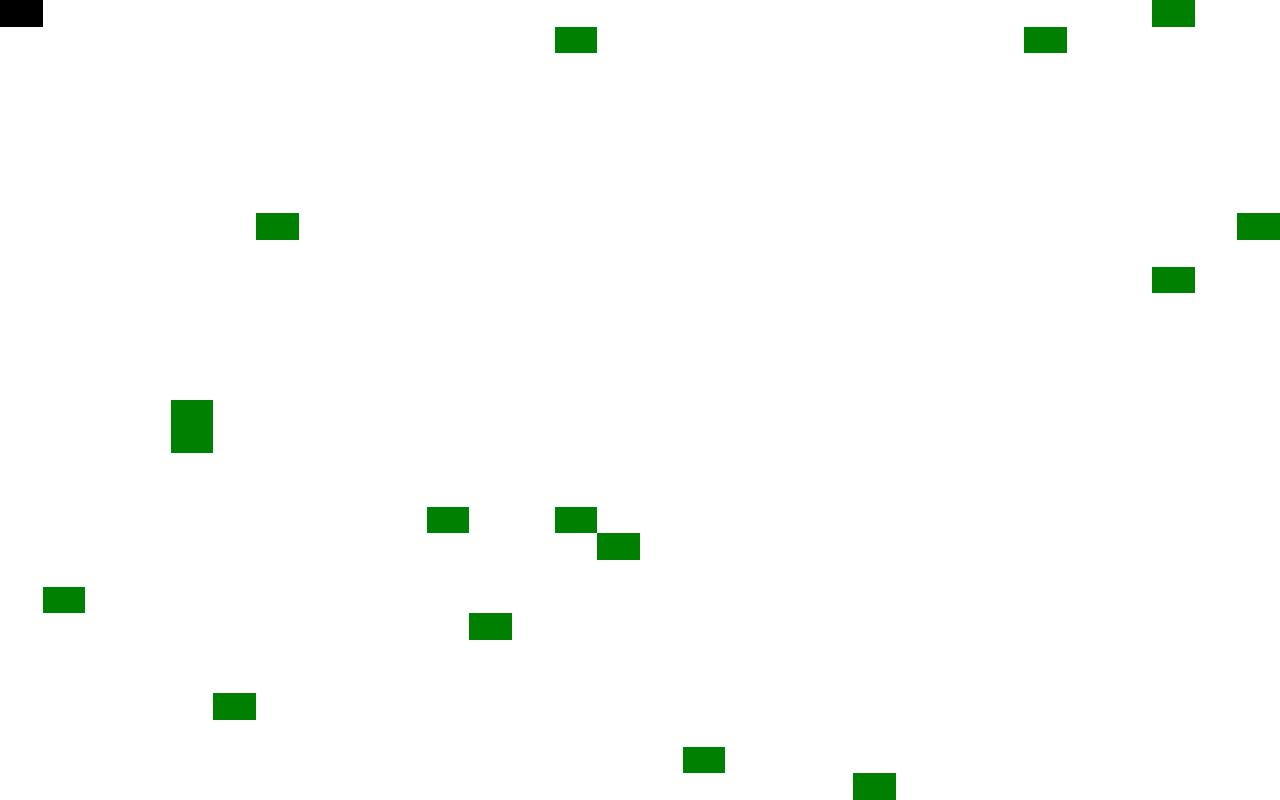
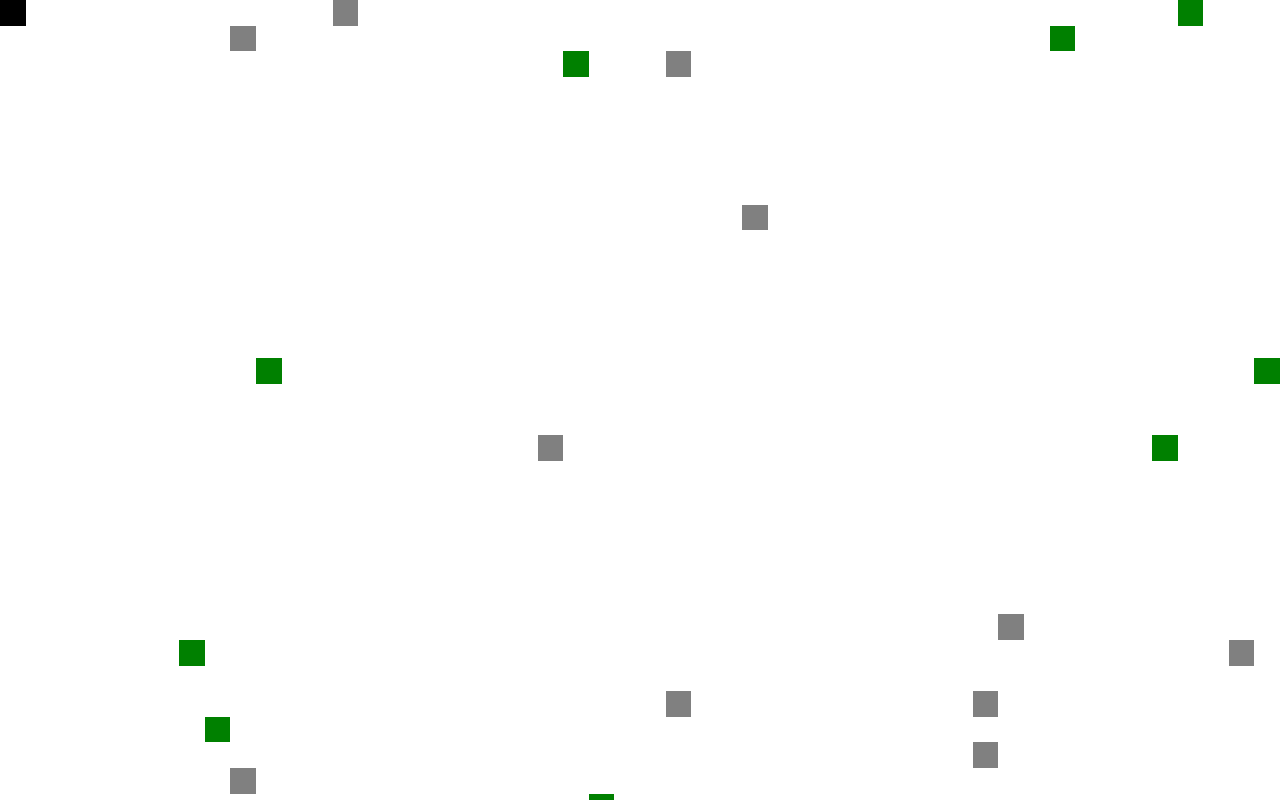
Before and after one commit to Tafby/ski-free, a React (Create React App) app: page / in a window 1280 px wide. Built offline with nearby package versions, Linux system fonts and the light colour scheme.

Commit message:
rethinking the movement of skier, makes trees and rocks move based on skier movement

```diff
--- a/src/App.css
+++ b/src/App.css
@@ -1,11 +1,11 @@
 .grid {
 	display: grid;
 	position: fixed;
-	grid-template-columns: repeat(30, 1fr);
-	grid-template-rows: repeat(30, 1fr);
+	grid-template-columns: repeat(50, 1fr);
+	grid-template-rows: repeat(50, 1fr);
 	background-color: white;
-	width: 100%;
-	height: 100%;
+	width: 100vw;
+	height: 100vw;
 }
 .skier {
 	background-color: black;
@@ -13,3 +13,6 @@
 .tree {
 	background-color: green;
 }
+.rock {
+	background-color: grey;
+}
--- a/src/Grid.js
+++ b/src/Grid.js
@@ -1,6 +1,7 @@
 import React, { Component } from 'react';
 import Skier from './Skier';
 import Tree from './Tree';
+import Rock from './Rock';
 
 export default class Grid extends Component {
 	constructor(props) {
@@ -11,6 +12,7 @@ export default class Grid extends Component {
 			moveRow: 0,
 			moveColumn: 0,
 			treeCoords: [ [ Math.floor(Math.random() * 30) + 1, Math.floor(Math.random() * 30) + 1 ] ],
+			rockCoords: [ [ 2, 5 ] ],
 			direction: 'ArrowRight'
 		};
 	}
@@ -19,6 +21,7 @@ export default class Grid extends Component {
 		document.addEventListener('keydown', this.keyListener);
 		this.intervalID = window.setInterval(this.gameLoop, 100);
 		this.generateTrees();
+		this.generateRocks();
 	};
 
 	gameLoop = () => {
@@ -47,22 +50,39 @@ export default class Grid extends Component {
 
 	move = () => {
 		this.setState({ row: this.state.row + this.state.moveRow, column: this.state.column + this.state.moveColumn });
+		if (this.state.row === 30) {
+			this.generateRocks();
+			this.generateTrees();
+		}
 	};
 
 	generateTrees = () => {
-		console.log(this.state.treeCoords);
-		let newRow = Math.floor(Math.random() * 30) + 1;
-		let newCol = Math.floor(Math.random() * 30) + 1;
+		let newRow = Math.floor(Math.random() * 50) + 1;
+		let newCol = Math.floor(Math.random() * 50) + 1;
 		let treeArray = [ [ newRow, newCol ] ];
 		this.setState({ treeCoords: [ newRow, newCol ] });
 		for (let i = 0; i < 15; i++) {
-			newRow = Math.floor(Math.random() * 30) + 1;
-			newCol = Math.floor(Math.random() * 30) + 1;
+			newRow = Math.floor(Math.random() * 50) + 1;
+			newCol = Math.floor(Math.random() * 50) + 1;
+			console.log('tree', newRow, newCol);
 			treeArray.push([ newRow, newCol ]);
 		}
 		this.setState({ treeCoords: treeArray });
-		console.log(treeArray);
-		console.log(this.state.treeCoords);
+	};
+
+	generateRocks = () => {
+		let newRow = Math.floor(Math.random() * 50) + 1;
+		let newCol = Math.floor(Math.random() * 50) + 1;
+		let rockArray = [ [ newRow, newCol ] ];
+		this.setState({ rockCoords: [ newRow, newCol ] });
+		for (let i = 0; i < 15; i++) {
+			newRow = Math.floor(Math.random() * 50) + 1;
+			newCol = Math.floor(Math.random() * 50) + 1;
+			console.log('rock', newRow, newCol);
+			rockArray.push([ newRow, newCol ]);
+		}
+		this.setState({ rockCoords: rockArray });
+		console.log(this.state.rockCoords, this.state.treeCoords);
 	};
 
 	render() {
@@ -72,6 +92,9 @@ export default class Grid extends Component {
 				{this.state.treeCoords.map((tree) => {
 					return <Tree row={tree[0]} col={tree[1]} />;
 				})}
+				{this.state.rockCoords.map((rock) => {
+					return <Rock row={rock[0]} col={rock[1]} />;
+				})}
 			</div>
 		);
 	}
--- /dev/null
+++ b/src/Rock.js
@@ -0,0 +1,7 @@
+import React, { Component } from 'react';
+
+export default class Tree extends Component {
+	render() {
+		return <div className="rock" style={{ gridArea: `${this.props.row} / ${this.props.col} / span 1 / span 1` }} />;
+	}
+}
```
